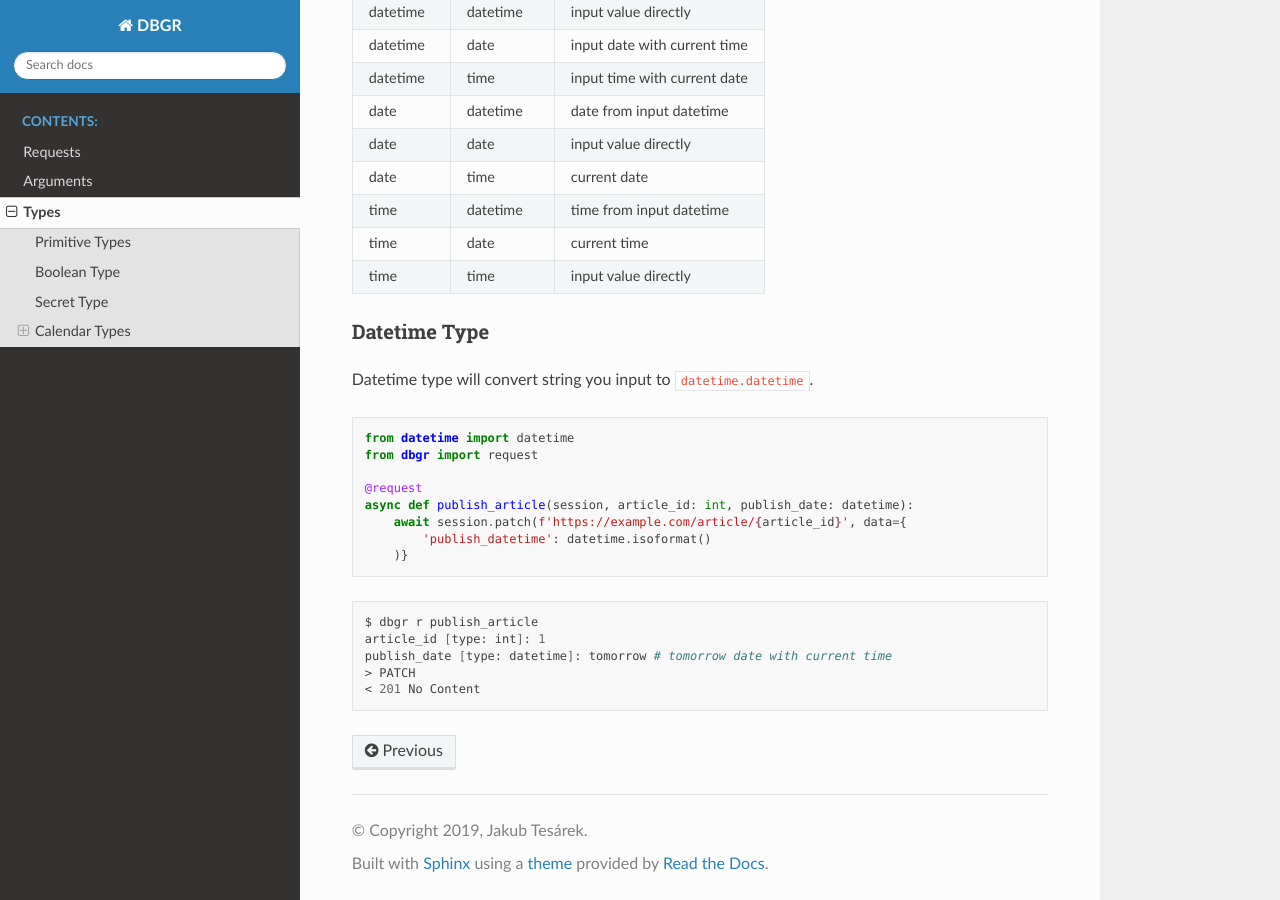
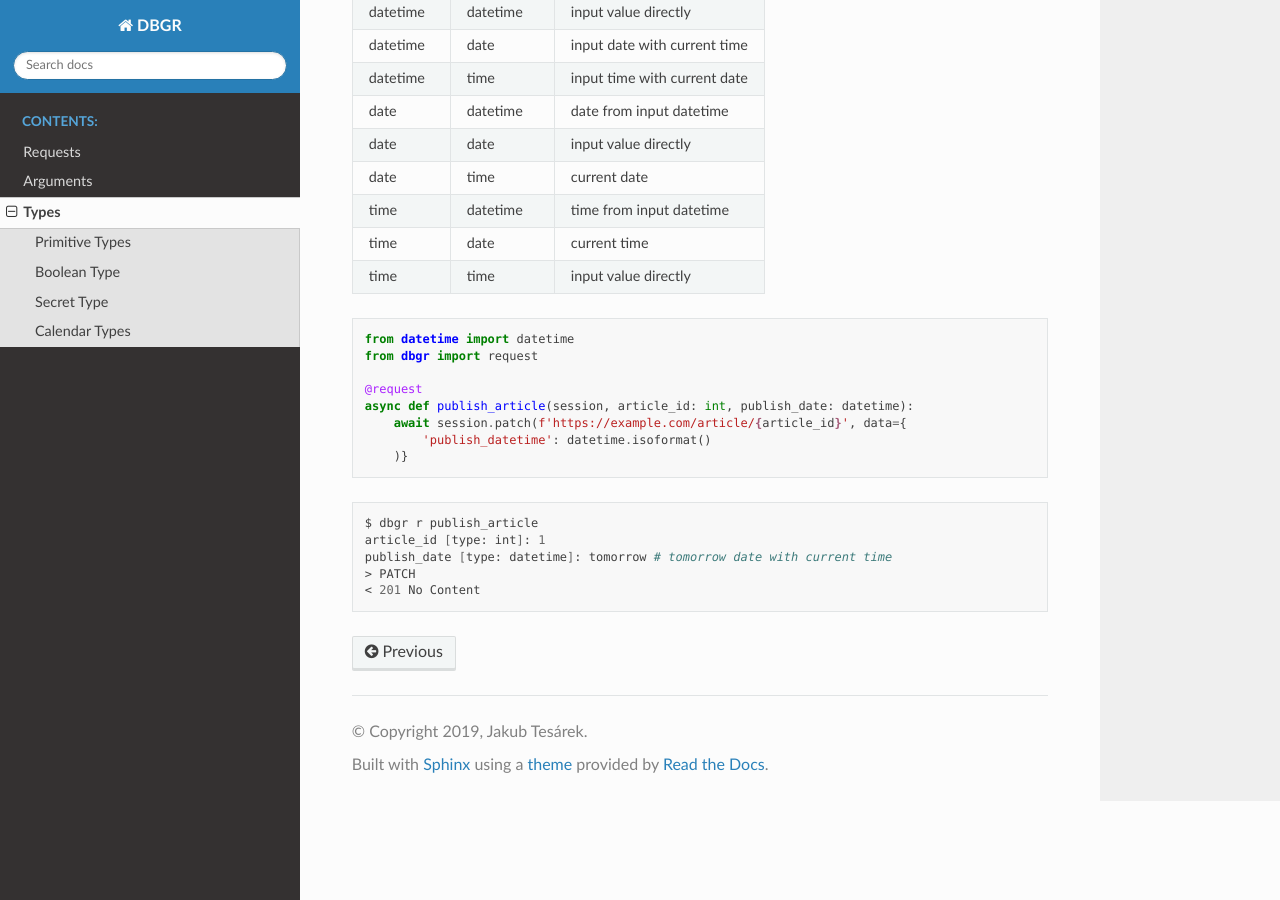
Before and after one commit to JakubTesarek/dbgr, a Sphinx documentation site: the page built from docs/source/types.rst, in a window 1280 px wide and 900 px high, scrolled down 1810 px. Built offline with Sphinx 7.4.7 and the Read the Docs theme 2.0.0, drawn with Linux system fonts in a browser that asks for light colours.

Commit message:
Remove info about datetime type

```diff
--- a/docs/source/types.rst
+++ b/docs/source/types.rst
@@ -115,12 +115,6 @@ Missing parts will be filled-in with current value as the table bellow shows.
 | time      | time        | input value directly         |
 +-----------+-------------+------------------------------+
 
-.. _datetime_type:
-
-Datetime Type
-~~~~~~~~~~~~~
-Datetime type will convert string you input to ``datetime.datetime``.
-
 .. code-block:: python
 
     from datetime import datetime
```
